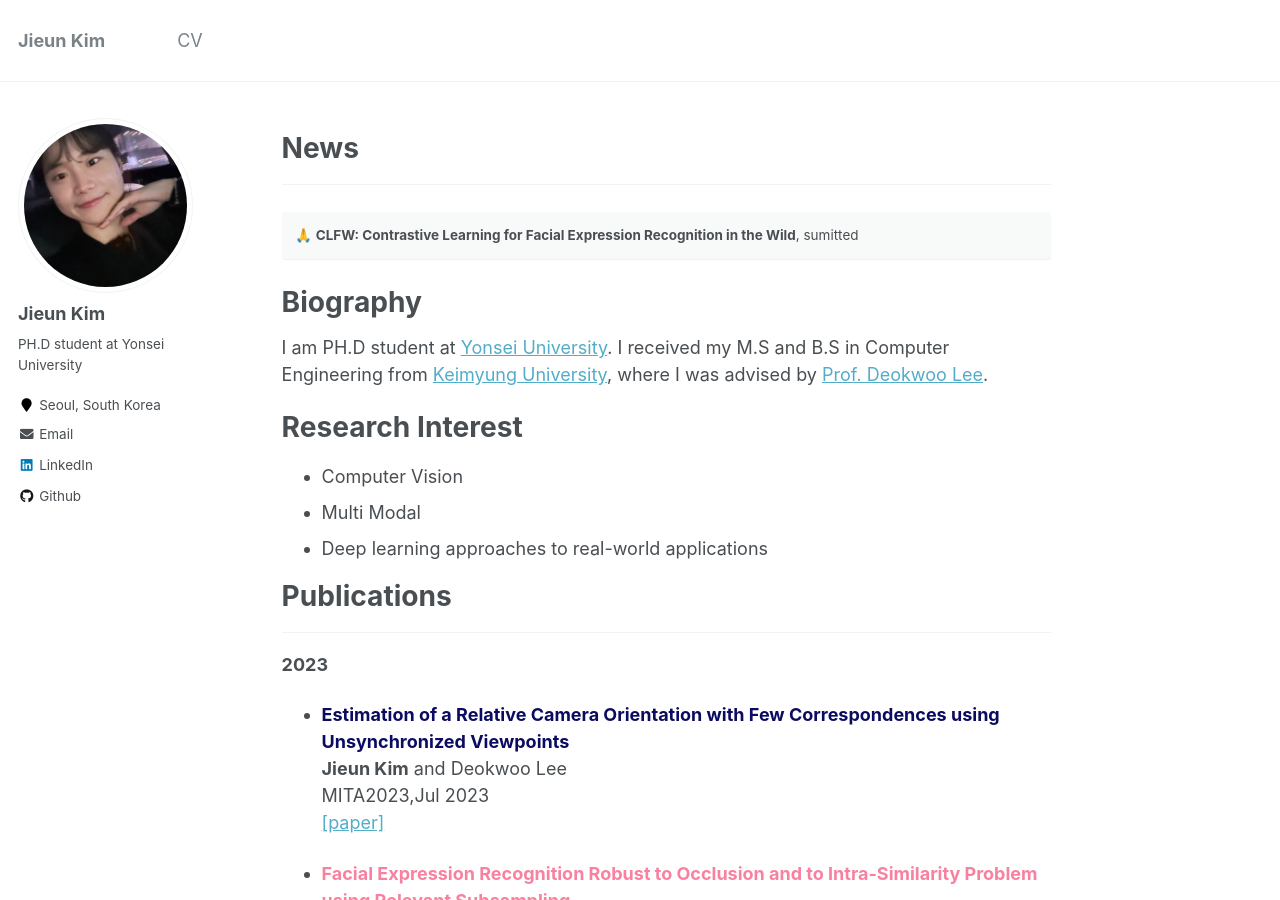
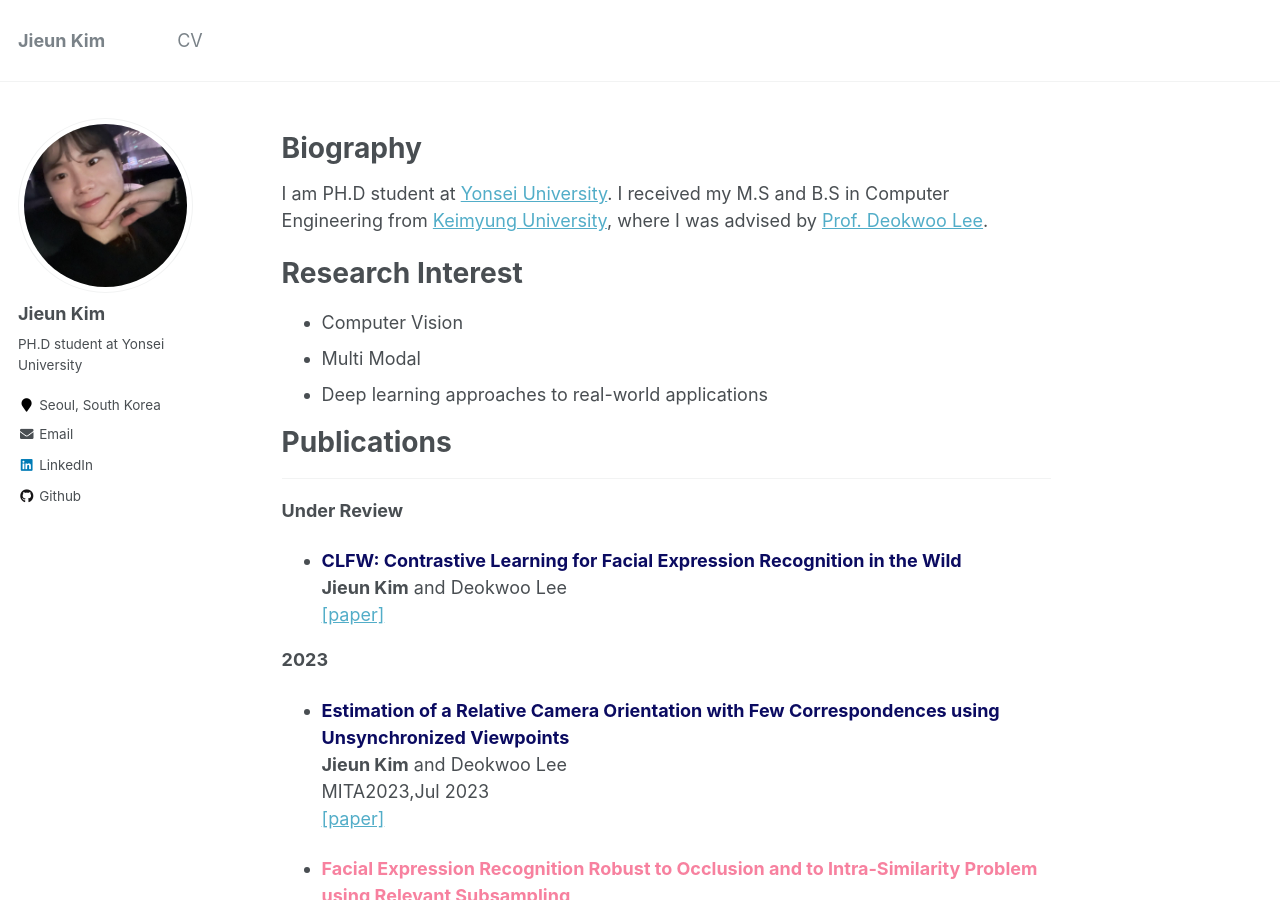
Before and after one commit to lilly9928/lilly9928.github.io, a Jekyll site: the page built from _pages/about.md, in a window 1280 px wide and 900 px high. Built offline with Jekyll 4.4.1, drawn with Linux system fonts in a browser that asks for light colours.

Commit message:
Update about.md

```diff
--- a/_pages/about.md
+++ b/_pages/about.md
@@ -9,12 +9,12 @@ redirect_from:
 ---
 {% include base_path %}
 
-News
+<!-- News
 ====
 <hr/>
 
  🙏 **CLFW: Contrastive Learning for Facial Expression Recognition in the Wild**, sumitted
-{: .notice}
+{: .notice} -->
 
 
 Biography
@@ -41,6 +41,11 @@ Research Interest
 Publications
 ======
 <hr/>
+
+**Under Review**
+* <span style="color:#0B0B61">**CLFW: Contrastive Learning for Facial Expression Recognition in the Wild**</span> \\
+**Jieun Kim** and Deokwoo Lee\\
+[[paper]]()
 
 **2023**
 
```
